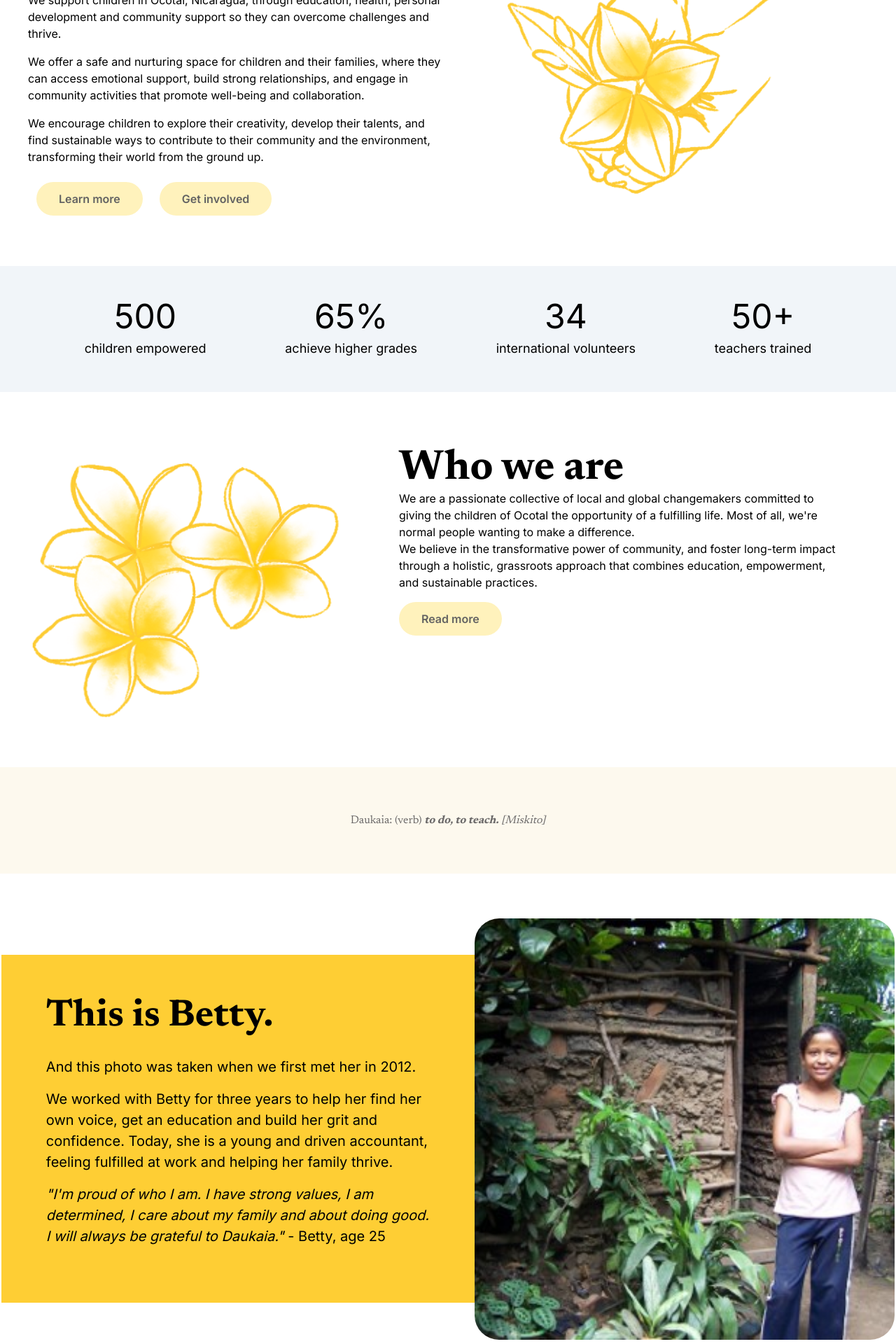
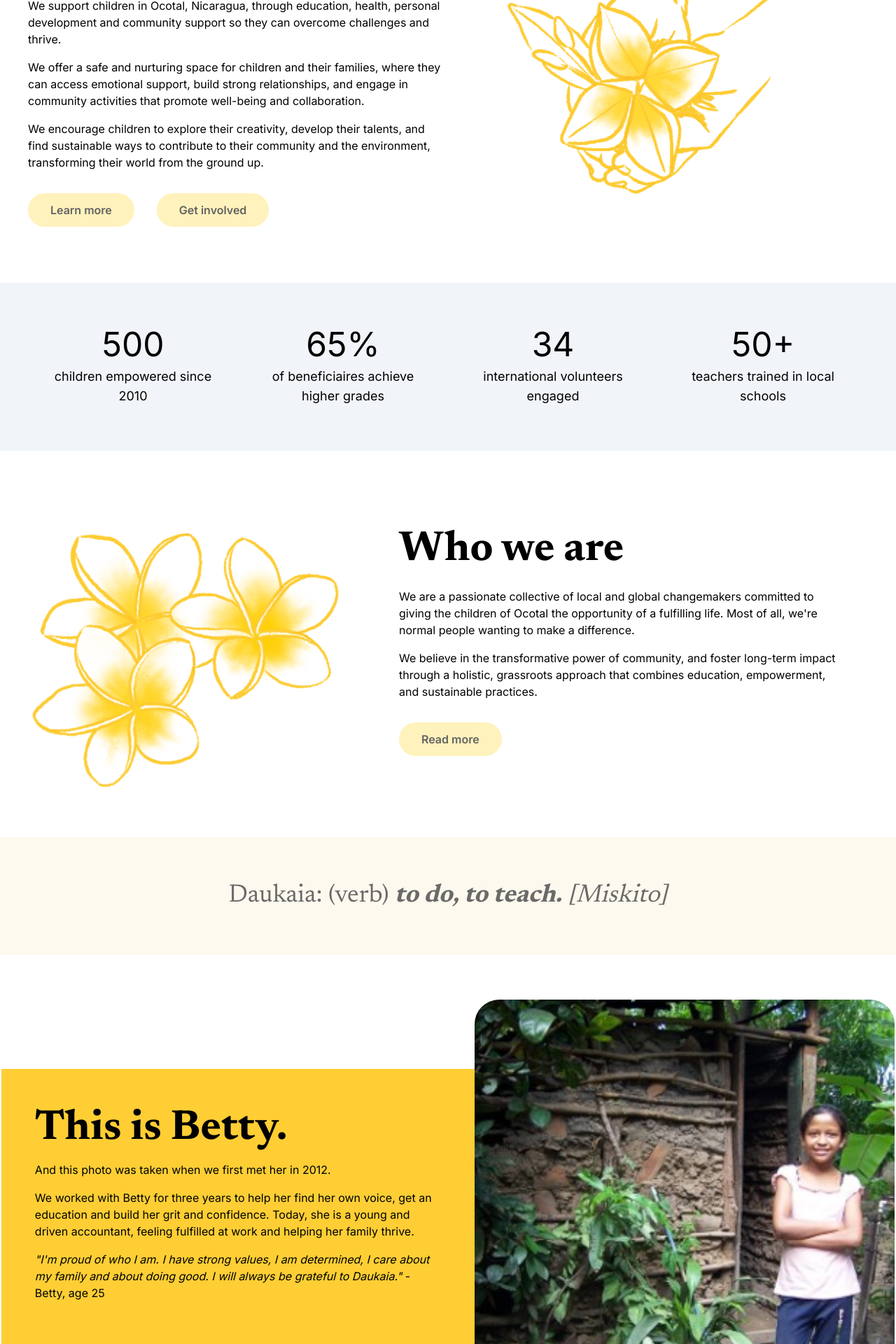
Before and after one commit to samheyman/daukaia-v3, a Next.js app: page / in a window 1280 px wide. Shown: the part 880-2800 px from the top of the page at 70% size. Built offline with nearby package versions, Linux system fonts and the light colour scheme.

Commit message:
More Tailwind work

```diff
--- a/src/app/components/Betty.tsx
+++ b/src/app/components/Betty.tsx
@@ -8,21 +8,20 @@ export default function Betty() {
           src="./images/betty.jpg"
           alt="young girl standing outside against a wall and smiling"
         />
-        <div className="text">
-          <p
-            style={{ fontWeight: "bold", fontSize: 54 }}
-            className={newseader.className}
-          >
+        <div className="text px-12 py-14 ma">
+          <p className={`${newseader.className} text-6xl font-bold`}>
             This is Betty.
           </p>
-          <p>And this photo was taken when we first met her in 2012.</p>
-          <p>
+          <p className="text-base my-4">
+            And this photo was taken when we first met her in 2012.
+          </p>
+          <p className="text-base my-4">
             We worked with Betty for three years to help her find her own voice,
             get an education and build her grit and confidence. Today, she is a
             young and driven accountant, feeling fulfilled at work and helping
             her family thrive.
           </p>
-          <p>
+          <p className="text-base my-4">
             <em>
               &quot;I&apos;m proud of who I am. I have strong values, I am
               determined, I care about my family and about doing good. I will
--- a/src/app/components/CasaPueblito.tsx
+++ b/src/app/components/CasaPueblito.tsx
@@ -3,8 +3,8 @@ import { newseader } from "../fonts";
 export default function CasaPueblito() {
   return (
     <section className="casapueblito">
-      <p className={newseader.className}>
-        Proud partner of <em>Casa Pueblito</em>
+      <p className={`text-4xl ${newseader.className}`}>
+        Proud partner of <em className="font-bold">Casa Pueblito</em>
       </p>
       <img src="./images/casaPueblito.png" alt="Casa Pueblito logo" />
     </section>
--- a/src/app/components/DaukaiaMeaning.tsx
+++ b/src/app/components/DaukaiaMeaning.tsx
@@ -3,7 +3,7 @@ import { newseader } from "../fonts";
 export default function DaukaiaMeaning() {
   return (
     <section className={`meaning ${newseader.className}`}>
-      <p>
+      <p className="text-4xl">
         Daukaia: (verb)&nbsp;
         <em style={{ fontWeight: "bold" }}>to do, to teach.</em>&nbsp;
         <span style={{ fontStyle: "italic" }}>[Miskito]</span>
--- a/src/app/components/Header.tsx
+++ b/src/app/components/Header.tsx
@@ -20,13 +20,13 @@ export default function Header() {
           <Link href="/donate">Donate</Link>
         </li> */}
         <Link
-          className="py-2 px-5 text-black transition-colors duration-150 bg-yellow-500 rounded-full focus:shadow-outline hover:bg-yellow-300"
+          className="py-2 px-5 text-black transition-colors duration-150 bg-yellow-500 rounded-full focus:shadow-outline hover:bg-yellow-300 "
           href="/donate"
         >
           Donate
         </Link>
       </ul>
-      <div className="language my-4 mr-8">English</div>
+      <div className="language my-4 mr-8 px-3 py-0.5">English</div>
     </header>
   );
 }
--- a/src/app/components/Stats.tsx
+++ b/src/app/components/Stats.tsx
@@ -1,22 +1,30 @@
 export default function Stats() {
   return (
     <section className=" bg-slate-100 ">
-      <dl className="my-4 py-4 wrapper flex flex-row justify-evenly">
-        <div className="m-8">
+      <dl className="my-8 py-8 py-4 wrapper flex flex-row justify-evenly">
+        <div className="m-8 flex-1">
           <dd className="text-5xl text-center">500</dd>
-          <dt className="text-lg text-center pt-2">children empowered</dt>
+          <dt className="text-lg text-center pt-2">
+            children empowered since 2010
+          </dt>
         </div>
-        <div className="m-8">
+        <div className="m-8 flex-1">
           <dd className="text-5xl text-center">65%</dd>
-          <dt className="text-lg text-center pt-2">achieve higher grades</dt>
+          <dt className="text-lg text-center pt-2">
+            of beneficiaires achieve higher grades
+          </dt>
         </div>
-        <div className="m-8">
+        <div className="m-8 flex-1">
           <dd className="text-5xl text-center">34</dd>
-          <dt className="text-lg text-center pt-2">international volunteers</dt>
+          <dt className="text-lg text-center pt-2">
+            international volunteers engaged
+          </dt>
         </div>
-        <div className="m-8">
+        <div className="m-8 flex-1">
           <dd className="text-5xl text-center">50+</dd>
-          <dt className="text-lg text-center pt-2">teachers trained</dt>
+          <dt className="text-lg text-center pt-2">
+            teachers trained in local schools
+          </dt>
         </div>
       </dl>
     </section>
--- a/src/app/components/WhatWeDo.tsx
+++ b/src/app/components/WhatWeDo.tsx
@@ -6,7 +6,9 @@ export default function WhatWeDo() {
     <section className="flex wrapper flex-col my-12">
       <div className="flex lg:flex-row what-we-do flex-col-reverse">
         <div className="mx-0 w-1/2">
-          <h1 className={`${newseader.className} text-6xl my-4`}>What we do</h1>
+          <h1 className={`${newseader.className} text-6xl mt-4 mb-6`}>
+            What we do
+          </h1>
           <p className="text-base my-4">
             We support children in Ocotal, Nicaragua, through education, health,
             personal development and community support so they can overcome
@@ -23,15 +25,15 @@ export default function WhatWeDo() {
             talents, and find sustainable ways to contribute to their community
             and the environment, transforming their world from the ground up.
           </p>
-          <div className="flex my-6 flex-row justify-start items-center">
+          <div className="flex my-8 flex-row justify-start items-center">
             <Link
-              className="max-w-fit mx-3 px-8 py-1 rounded-full bg-yellow-300 px-3 py-3 text-3 font-semibold whitespace-nowrap text-neutral-500"
+              className="max-w-fit mr-8 px-8 py-1 rounded-full bg-yellow-300 px-3 py-3 text-3 font-semibold whitespace-nowrap text-neutral-500"
               href="/what-we-do"
             >
               Learn more
             </Link>
             <Link
-              className="max-w-fit mx-3 px-8 py-1 rounded-full bg-yellow-300 px-3 py-3 text-3 font-semibold whitespace-nowrap text-neutral-500"
+              className="max-w-fit px-8 py-1 rounded-full bg-yellow-300 px-3 py-3 text-3 font-semibold whitespace-nowrap text-neutral-500"
               href="/what-we-do"
             >
               Get involved
--- a/src/app/components/WhoWeAre.tsx
+++ b/src/app/components/WhoWeAre.tsx
@@ -10,21 +10,23 @@ export default function WhoWeAre() {
         alt="Children playing"
       />
       <div>
-        <h1 className={`text-6xl ${newseader.className}`}>Who we are</h1>
-        <p>
+        <h1 className={`${newseader.className} text-6xl mt-4 mb-6`}>
+          Who we are
+        </h1>
+        <p className="text-base my-4">
           We are a passionate collective of local and global changemakers
           committed to giving the children of Ocotal the opportunity of a
           fulfilling life. Most of all, we&apos;re normal people wanting to make
           a difference.
         </p>
-        <p>
+        <p className="text-base my-4">
           We believe in the transformative power of community, and foster
           long-term impact through a holistic, grassroots approach that combines
           education, empowerment, and sustainable practices.
         </p>
-        <div>
+        <div className="flex my-8 flex-row justify-start items-center">
           <Link
-            className="block max-w-fit my-4 px-8 py-1 rounded-full bg-yellow-300 px-3 py-3 text-3 font-semibold whitespace-nowrap text-neutral-500"
+            className="block max-w-fit mr-8 px-8 py-1 rounded-full bg-yellow-300 px-3 py-3 text-3 font-semibold whitespace-nowrap text-neutral-500"
             href="/who-we-are"
           >
             Read more
--- a/src/app/globals.css
+++ b/src/app/globals.css
@@ -242,10 +242,6 @@ HERO SECTION
   font-style: italic;
 }
 
-.hero .text {
-  padding-block: 2rem;
-}
-
 .hero p {
   font-size: 2rem;
   letter-spacing: -2px;
@@ -275,16 +271,6 @@ HERO SECTION
   .text-container {
     padding-right: 3rem;
   }
-}
-
-.hero .text {
-  display: flex;
-  flex-direction: column;
-  align-items: center;
-}
-
-.text p:last-of-type {
-  padding-bottom: 2rem;
 }
 
 /* laptop > 1024px */
@@ -397,11 +383,6 @@ HERO SECTION
   align-items: center;
 }
 
-.betty img {
-  /* border-radius: 35px; */
-  width: 100%;
-}
-
 @media (min-width: 1024px) {
   .betty-container {
     flex-direction: row-reverse;
@@ -411,15 +392,9 @@ HERO SECTION
     border-radius: 35px;
     width: 600px;
   }
-
-  .betty p {
-    font-size: 1.25rem;
-    margin: 1rem 0;
-  }
 }
 
 .betty .text {
   max-width: 67ch;
   background-color: var(--clr-accent-500);
-  padding: 2rem 4rem;
 }
```
